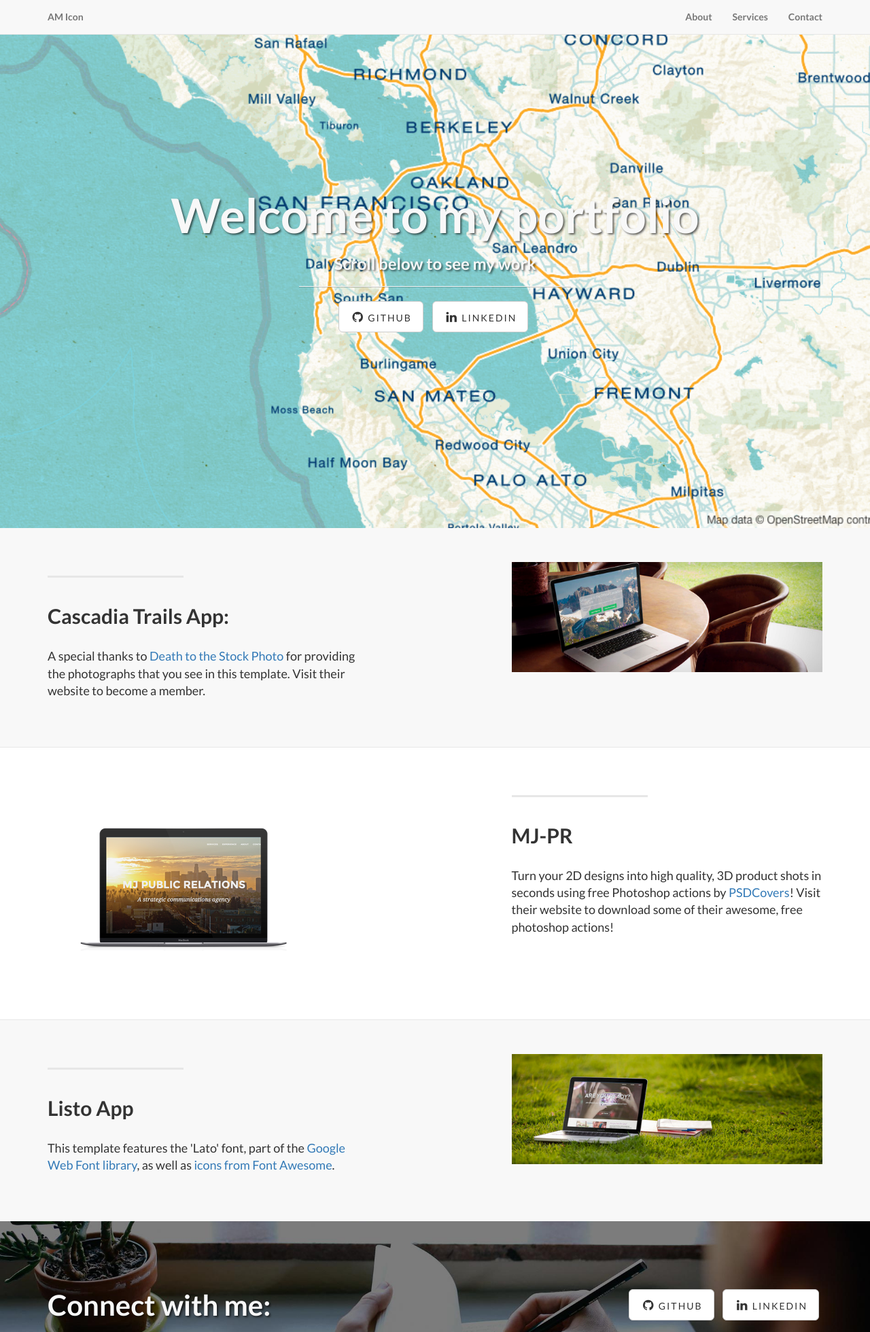
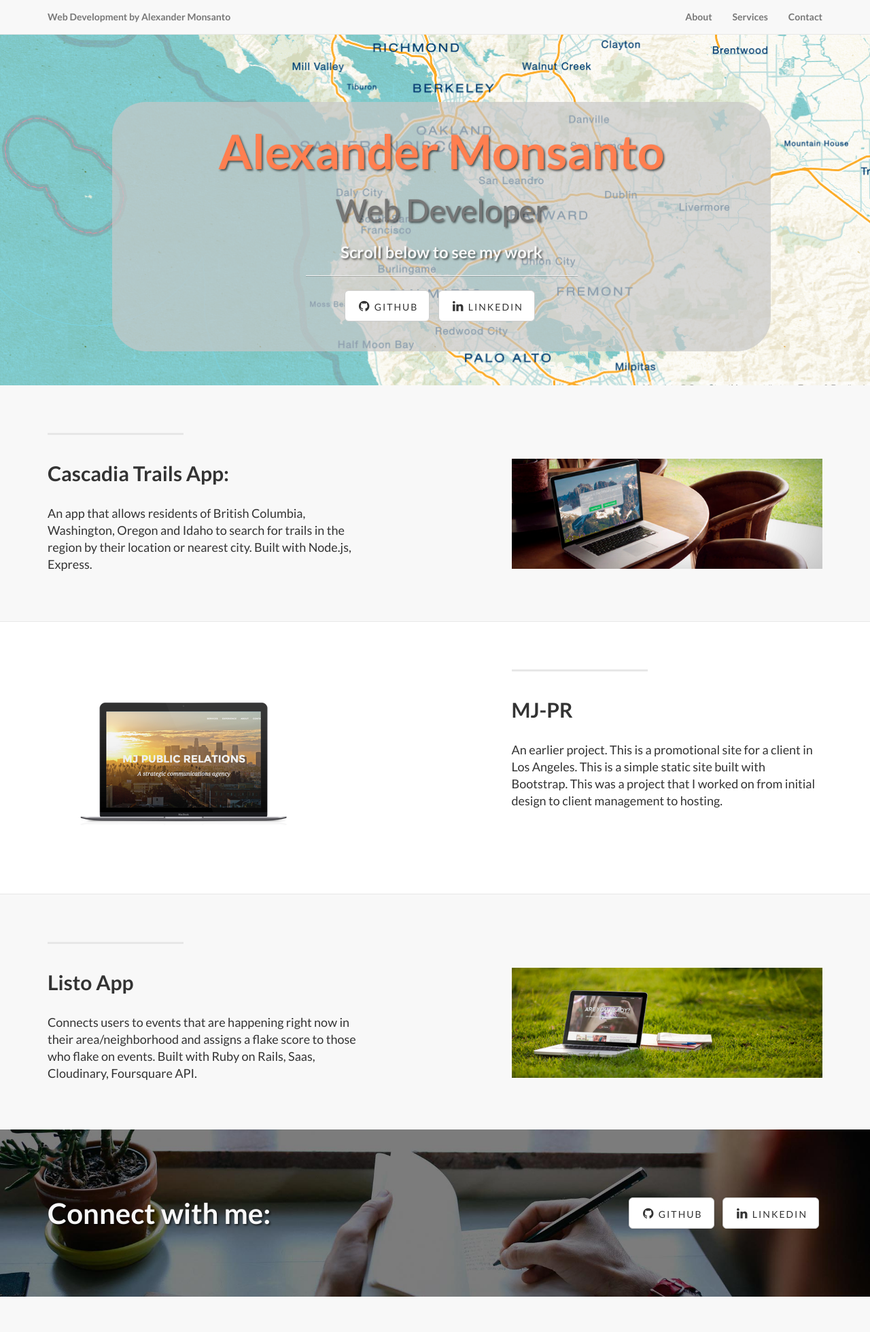
Before and after one commit to AlexanderMonsanto/AlexanderMonsanto.github.io, a PHP site: page / in a window 1280 px wide. Shown: the top 1960 px of the page at 68% size. Run offline with PHP 8.4, Linux system fonts and the light colour scheme.

Commit message:
css updates and content added

```diff
--- a/css/landing-page.css
+++ b/css/landing-page.css
@@ -41,14 +41,23 @@
 
 .intro-message {
     position: relative;
-    padding-top: 20%;
-    padding-bottom: 20%;
+    margin-top: 100px;
+    padding-top: 3%;
+    padding-bottom: 3%;
+    padding-left: 3%;
+    padding-right: 3%;
+    background-color: rgba(200,200,200,.7);
+    border-radius: 50px;
+    max-height: 100%;
+    max-width: 85%;
 }
 
 .intro-message > h1 {
     margin: 0;
     text-shadow: 2px 2px 3px rgba(0,0,0,0.6);
     font-size: 5em;
+    color: coral;
+
 }
 
 .intro-divider {
@@ -168,3 +177,7 @@
 p.copyright {
     margin: 15px 0 0;
 }
+
+.listo-pic, .cascadia-pic {
+    margin-top: 5%;
+}
--- a/index.html
+++ b/index.html
@@ -43,7 +43,7 @@
                     <span class="icon-bar"></span>
                     <span class="icon-bar"></span>
                 </button>
-                <a class="navbar-brand topnav" href="#">AM Icon</a>
+                <a class="navbar-brand topnav" href="#">Web Development by Alexander Monsanto</a>
             </div>
             <!-- Collect the nav links, forms, and other content for toggling -->
             <div class="collapse navbar-collapse" id="bs-example-navbar-collapse-1">
@@ -72,8 +72,8 @@
 
             <div class="row">
                 <div class="col-lg-12">
-                    <div class="intro-message">
-                        <h1>Welcome to my portfolio</h1>
+                    <div class="intro-message col-md-offset-1">
+                        <h1>Alexander Monsanto <br><small>Web Developer</small></h1>
                         <h3>Scroll below to see my work</h3>
                         <hr class="intro-divider">
                         <ul class="list-inline intro-social-buttons">
@@ -108,9 +108,9 @@
                     <hr class="section-heading-spacer">
                     <div class="clearfix"></div>
                     <h2 class="section-heading">Cascadia Trails App:<br></h2>
-                    <p class="lead">A special thanks to <a target="_blank" href="http://join.deathtothestockphoto.com/">Death to the Stock Photo</a> for providing the photographs that you see in this template. Visit their website to become a member.</p>
+                    <p class="lead">An app that allows residents of British Columbia, Washington, Oregon and Idaho to search for trails in the region by their location or nearest city. Built with Node.js, Express.</p>
                 </div>
-                <div class="col-lg-5 col-lg-offset-2 col-sm-6">
+                <div class="col-lg-5 col-lg-offset-2 col-sm-6 cascadia-pic">
                     <img class="img-responsive" src="img/cascadia-mock.jpg" alt="">
                 </div>
             </div>
@@ -130,7 +130,7 @@
                     <hr class="section-heading-spacer">
                     <div class="clearfix"></div>
                     <h2 class="section-heading">MJ-PR<br></h2>
-                    <p class="lead">Turn your 2D designs into high quality, 3D product shots in seconds using free Photoshop actions by <a target="_blank" href="http://www.psdcovers.com/">PSDCovers</a>! Visit their website to download some of their awesome, free photoshop actions!</p>
+                    <p class="lead">An earlier project. This is a promotional site for a client in Los Angeles. This is a simple static site built with Bootstrap. This was a project that I worked on from initial design to client management to hosting.</p>
                 </div>
                 <div class="col-lg-5 col-sm-pull-6  col-sm-6">
                     <img class="img-responsive" src="img/mj-mock.png" alt="">
@@ -152,9 +152,9 @@
                     <hr class="section-heading-spacer">
                     <div class="clearfix"></div>
                     <h2 class="section-heading">Listo App<br></h2>
-                    <p class="lead">This template features the 'Lato' font, part of the <a target="_blank" href="http://www.google.com/fonts">Google Web Font library</a>, as well as <a target="_blank" href="http://fontawesome.io">icons from Font Awesome</a>.</p>
+                    <p class="lead">Connects users to events that are happening right now in their area/neighborhood and assigns a flake score to those who flake on events. Built with Ruby on Rails, Saas, Cloudinary, Foursquare API.</p>
                 </div>
-                <div class="col-lg-5 col-lg-offset-2 col-sm-6">
+                <div class="col-lg-5 col-lg-offset-2 col-sm-6 listo-pic">
                     <img class="img-responsive" src="img/listo-mock.jpg" alt="">
                 </div>
             </div>
```
